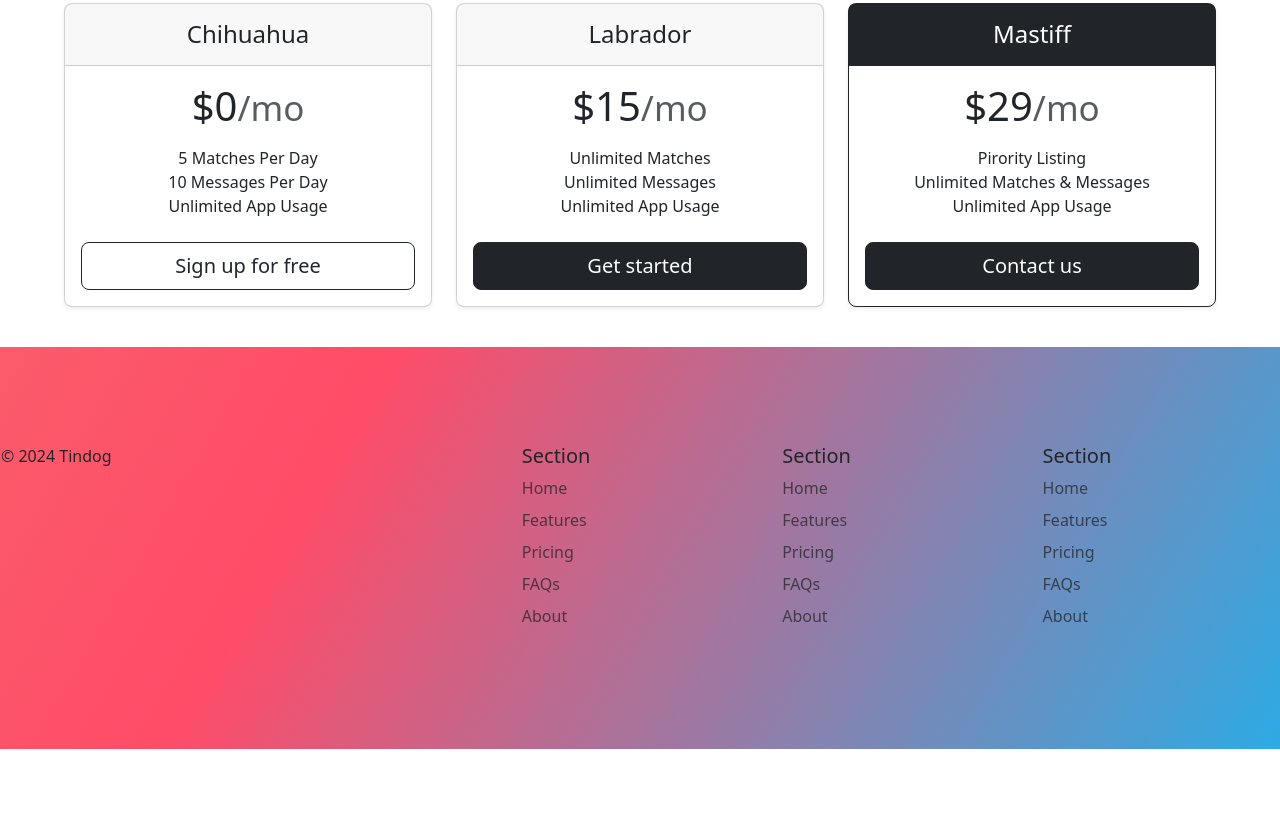
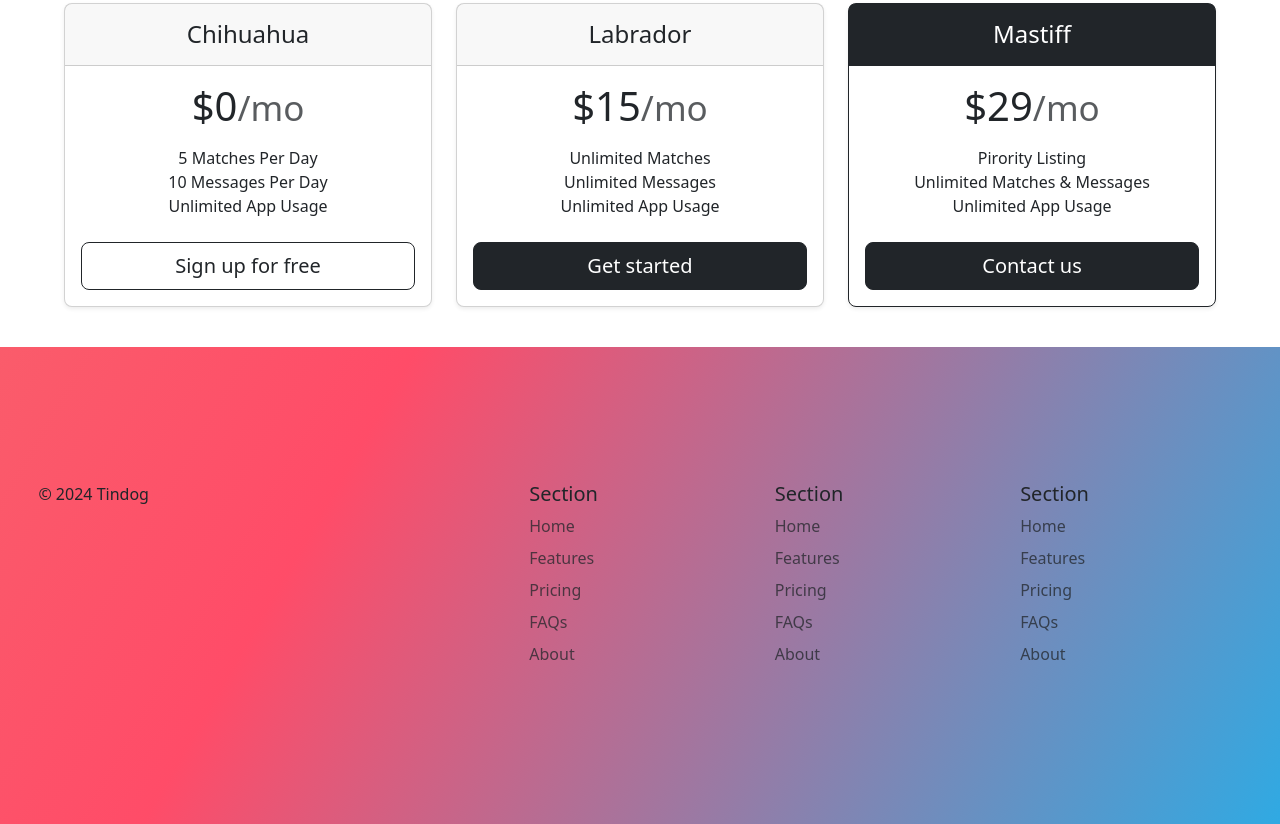
Before and after one commit to ManuelCFrontEnd/tindog, a plain HTML site: page index.html in a window 1280 px wide. Shown: the part 1423-2247 px from the top of the page. Before the commit the page ends 2172 px from the top, so only its background shows below. Drawn offline with nearby package versions, Linux system fonts and the light colour scheme.

Commit message:
Add files via upload

```diff
--- a/css/style.css
+++ b/css/style.css
@@ -52,5 +52,6 @@
 }
 
 #footer {
- padding: 1px;
+  padding: 3%;
+  margin: auto;
 }
```
